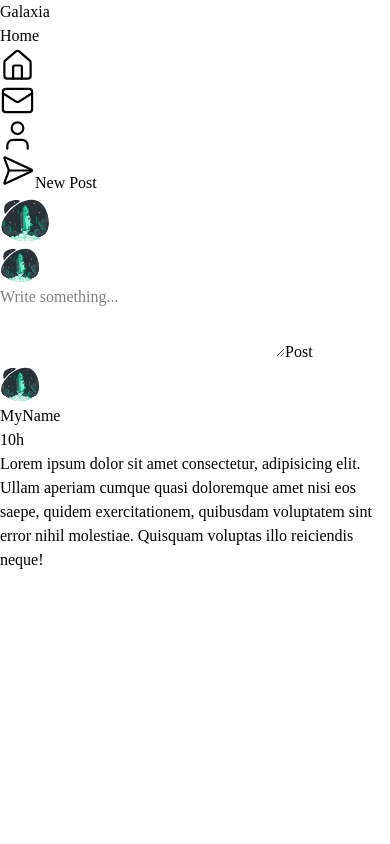
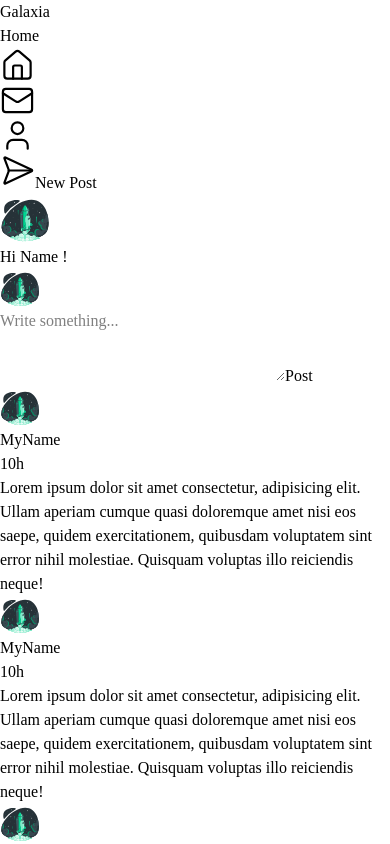
Before and after one commit to Track404/Galaxia-social-media, a React (Vite) app: page /home in a window 390 px wide. Shown: the top 844 px of the page. Built offline with nearby package versions, Linux system fonts and the light colour scheme.

Commit message:
creation of mobile homePage

```diff
--- a/src/components/Navbar.jsx
+++ b/src/components/Navbar.jsx
@@ -38,7 +38,7 @@ function Navbar() {
               <SendHorizonal
                 size="35"
                 strokeWidth="1.5"
-                className=" transform transition-transform duration-300 hover:scale-125 hover:text-emerald-400 relative"
+                className=" transform transition-transform duration-300  hover:text-emerald-400 relative"
               />
             </button>
             <span className="absolute top-16 left-1/2 transform -translate-x-1/2 z-20 px-4 py-2 text-sm font-bold text-black bg-white rounded-lg shadow-lg transition-transform duration-300 ease-in-out scale-0 group-hover:scale-100">
@@ -49,7 +49,7 @@ function Navbar() {
         <div className="absolute bottom-5">
           <img
             src={rocket}
-            className="border-1 p-1 rounded-full hover:border-emerald-400 hover:scale-110 active:scale-110"
+            className="border-1 p-1 bg-white rounded-full hover:border-emerald-400 hover:scale-110 active:scale-110"
             width="50"
             alt=""
           />
--- /dev/null
+++ b/src/components/Post.jsx
@@ -0,0 +1,33 @@
+import rocket from '../assets/loginSvg.svg';
+
+function Post() {
+  return (
+    <div className=" flex items-center gap-3 shadow-xs  p-3">
+      <div className="flex items-start gap-2">
+        <img
+          src={rocket}
+          className="border-1 p-1 mb-20 rounded-full hover:border-emerald-400"
+          width="40"
+          alt=""
+        />
+        <div>
+          <div className="flex flex-col gap-2 ">
+            <div className="flex gap-2">
+              <h3 className="font-medium">MyName</h3>
+              <p className="text-gray-400">10h</p>
+            </div>
+
+            <p>
+              Lorem ipsum dolor sit amet consectetur, adipisicing elit. Ullam
+              aperiam cumque quasi doloremque amet nisi eos saepe, quidem
+              exercitationem, quibusdam voluptatem sint error nihil molestiae.
+              Quisquam voluptas illo reiciendis neque!
+            </p>
+          </div>
+        </div>
+      </div>
+    </div>
+  );
+}
+
+export default Post;
--- a/src/pages/HomePage.jsx
+++ b/src/pages/HomePage.jsx
@@ -1,11 +1,16 @@
 import Navbar from '../components/Navbar';
+import Post from '../components/Post';
 import rocket from '../assets/loginSvg.svg';
 function HomePage() {
+  const items = [1, 2, 3, 4, 5];
   return (
     <div className="flex">
       <Navbar />
-      <div className="w-full">
-        <div className=" flex items-center gap-3 shadow-sm  p-3">
+      <div className="w-full h-screen overflow-auto">
+        <h2 className="p-2 pl-4 border-b-2 bg-gray-50 border-emerald-400 text-2xl font-bold ">
+          Hi Name !
+        </h2>
+        <div className=" flex items-center gap-3 shadow-sm  p-3 ">
           <img
             src={rocket}
             className="border-1 p-1 mb-20 rounded-full hover:border-emerald-400"
@@ -33,31 +38,9 @@ function HomePage() {
             </button>
           </form>
         </div>
-        <div className=" flex items-center gap-3 shadow-xs  p-3">
-          <div className="flex items-start gap-2">
-            <img
-              src={rocket}
-              className="border-1 p-1 mb-20 rounded-full hover:border-emerald-400"
-              width="40"
-              alt=""
-            />
-            <div>
-              <div className="flex flex-col gap-2 ">
-                <div className="flex gap-2">
-                  <h3 className="font-medium">MyName</h3>
-                  <p className="text-gray-400">10h</p>
-                </div>
-
-                <p>
-                  Lorem ipsum dolor sit amet consectetur, adipisicing elit.
-                  Ullam aperiam cumque quasi doloremque amet nisi eos saepe,
-                  quidem exercitationem, quibusdam voluptatem sint error nihil
-                  molestiae. Quisquam voluptas illo reiciendis neque!
-                </p>
-              </div>
-            </div>
-          </div>
-        </div>
+        {items.map((item) => (
+          <Post key={item} />
+        ))}
       </div>
       <div></div>
     </div>
```
